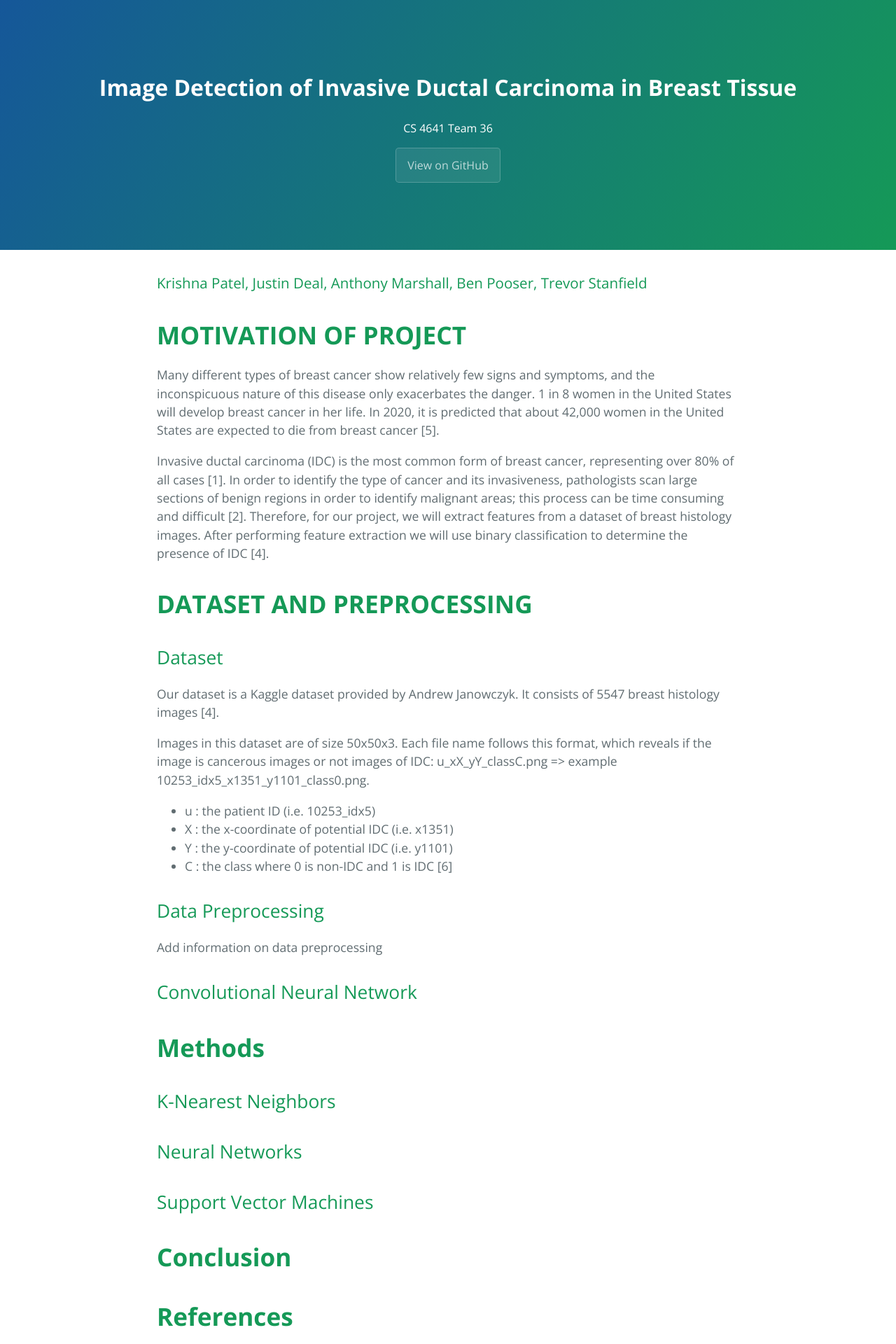
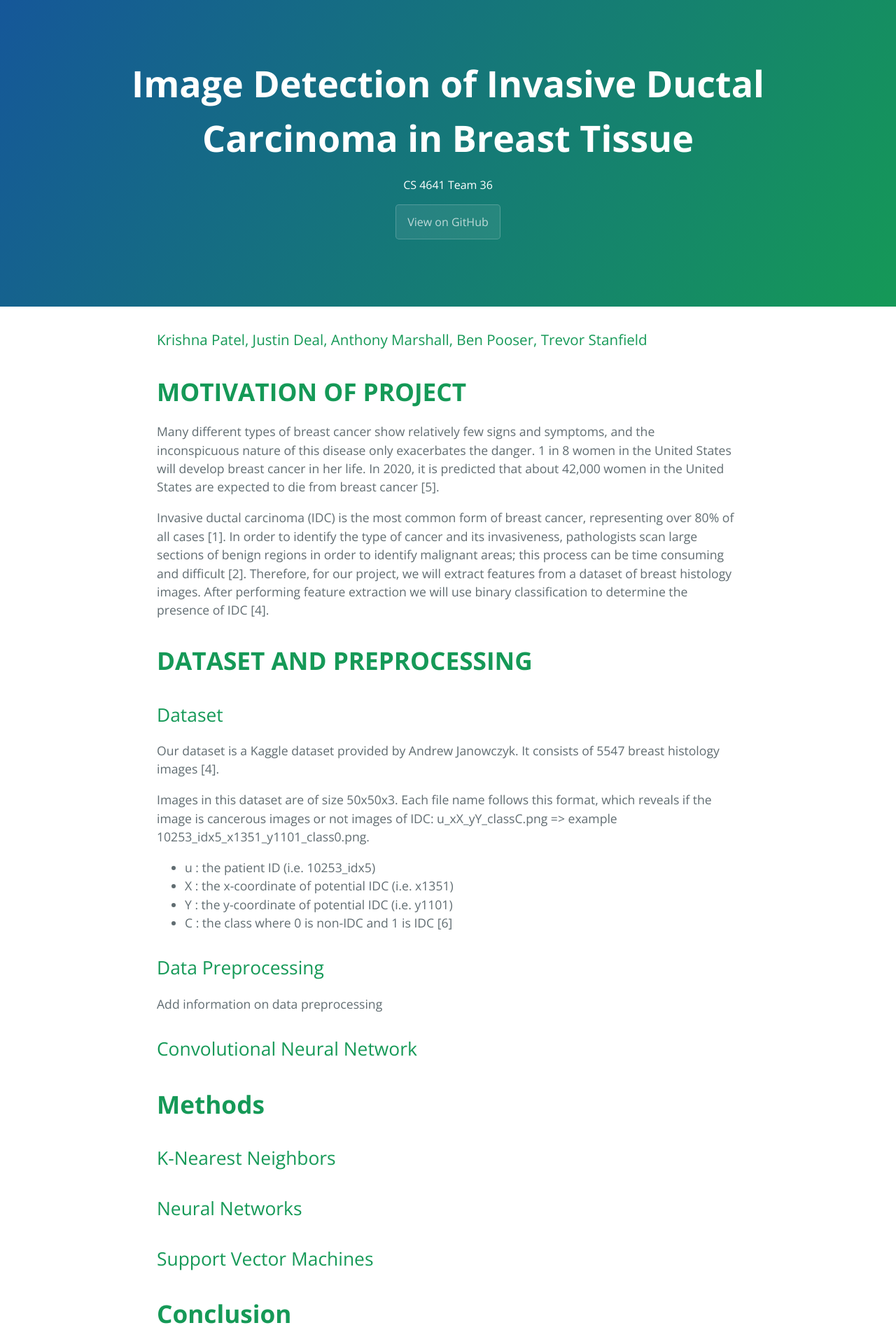
Before and after one commit to patelkb99/cs4641-team36.github.io, a Jekyll site: the page built from README.md, in a window 1280 px wide. Shown: the top 1920 px of the page at 70% size. Built offline with Jekyll 4.4.1, drawn with Linux system fonts in a browser that asks for light colours; our own code applies the rules of GitHub Pages for plain Markdown files.

Commit message:
Update default.html

```diff
--- a/_layouts/default.html
+++ b/_layouts/default.html
@@ -23,7 +23,7 @@
     <a id="skip-to-content" href="#content">Skip to the content.</a>
 
     <header class="page-header" role="banner">
-      <h1>Image Detection of Invasive Ductal Carcinoma in Breast Tissue</h1>
+      <h1 class="project-name">Image Detection of Invasive Ductal Carcinoma in Breast Tissue</h1>
       <p> CS 4641 Team 36 </p>
 
       {% if site.github.is_project_page %}
```
